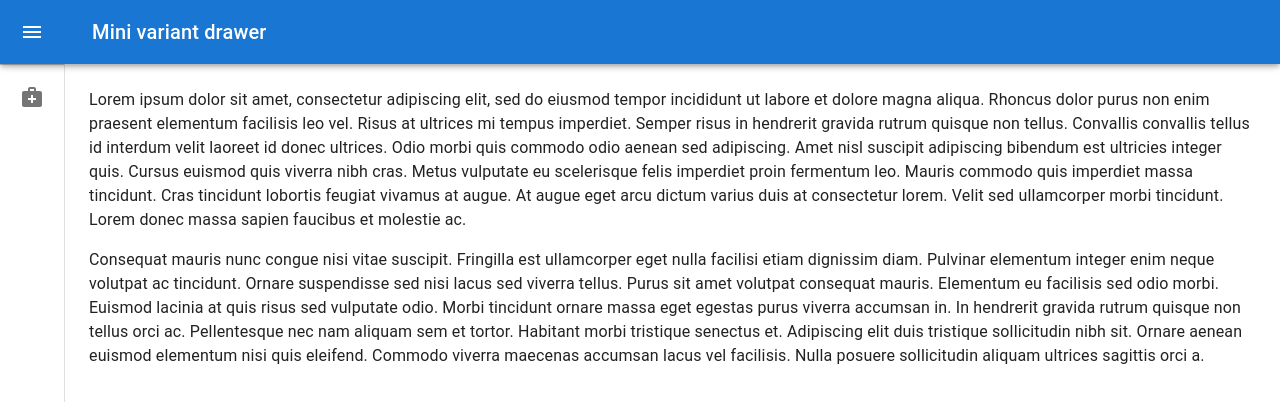
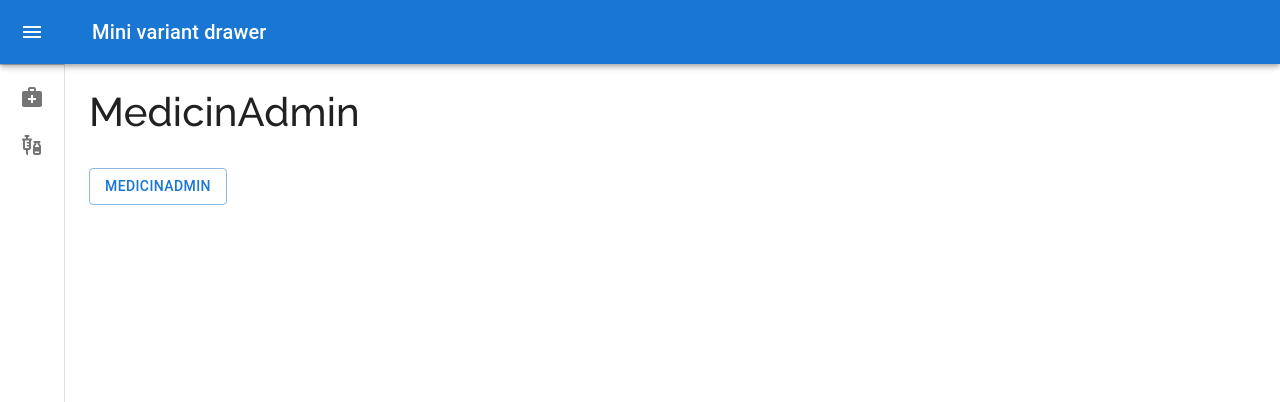
Before and after one commit to urmiljoshi/cityhospitl, a React (Create React App) app: page /MedicinAdmin in a window 1280 px wide. Shown: the top 402 px of the page. Built offline with nearby package versions, Linux system fonts and the light colour scheme.

Commit message:
20_9_Dialog

```diff
--- a/src/Admin/componets/Layout.js
+++ b/src/Admin/componets/Layout.js
@@ -19,6 +19,8 @@ import ListItemText from '@mui/material/ListItemText';
 import InboxIcon from '@mui/icons-material/MoveToInbox';
 import MailIcon from '@mui/icons-material/Mail';
 import MedicalServicesIcon from '@mui/icons-material/MedicalServices';
+import { NavLink } from 'react-router-dom';
+import VaccinesIcon from '@mui/icons-material/Vaccines';
 
 const drawerWidth = 240;
 
@@ -87,7 +89,7 @@ const Drawer = styled(MuiDrawer, { shouldForwardProp: (prop) => prop !== 'open'
   }),
 );
 
-export default function Layout() {
+export default function Layout({children}) {
   const theme = useTheme();
   const [open, setOpen] = React.useState(false);
 
@@ -100,7 +102,8 @@ export default function Layout() {
   };
 
     let MedicinAdmin = [
-        { name : 'MedicinAdmin', icon :<MedicalServicesIcon/> }]
+        { name : 'MedicinAdmin', icon :<MedicalServicesIcon/>, to :'/MedicinAdmin' },
+        { name : 'DoctorsAdmin', icon :<VaccinesIcon/>, to :'/DoctorsAdmin' }]
   return (
     <Box sx={{ display: 'flex' }}>
       <CssBaseline />
@@ -132,7 +135,7 @@ export default function Layout() {
         <Divider />
         <List>
           {MedicinAdmin.map((text, index) => (
-            <ListItem key={index} disablePadding sx={{ display: 'block' }}>
+            <ListItem exact component={NavLink} to={text.to} key={index} disablePadding sx={{ display: 'block' }}>
               <ListItemButton
                 sx={{
                   minHeight: 48,
@@ -158,33 +161,7 @@ export default function Layout() {
       </Drawer>
       <Box component="main" sx={{ flexGrow: 1, p: 3 }}>
         <DrawerHeader />
-        <Typography paragraph>
-          Lorem ipsum dolor sit amet, consectetur adipiscing elit, sed do eiusmod
-          tempor incididunt ut labore et dolore magna aliqua. Rhoncus dolor purus non
-          enim praesent elementum facilisis leo vel. Risus at ultrices mi tempus
-          imperdiet. Semper risus in hendrerit gravida rutrum quisque non tellus.
-          Convallis convallis tellus id interdum velit laoreet id donec ultrices.
-          Odio morbi quis commodo odio aenean sed adipiscing. Amet nisl suscipit
-          adipiscing bibendum est ultricies integer quis. Cursus euismod quis viverra
-          nibh cras. Metus vulputate eu scelerisque felis imperdiet proin fermentum
-          leo. Mauris commodo quis imperdiet massa tincidunt. Cras tincidunt lobortis
-          feugiat vivamus at augue. At augue eget arcu dictum varius duis at
-          consectetur lorem. Velit sed ullamcorper morbi tincidunt. Lorem donec massa
-          sapien faucibus et molestie ac.
-        </Typography>
-        <Typography paragraph>
-          Consequat mauris nunc congue nisi vitae suscipit. Fringilla est ullamcorper
-          eget nulla facilisi etiam dignissim diam. Pulvinar elementum integer enim
-          neque volutpat ac tincidunt. Ornare suspendisse sed nisi lacus sed viverra
-          tellus. Purus sit amet volutpat consequat mauris. Elementum eu facilisis
-          sed odio morbi. Euismod lacinia at quis risus sed vulputate odio. Morbi
-          tincidunt ornare massa eget egestas purus viverra accumsan in. In hendrerit
-          gravida rutrum quisque non tellus orci ac. Pellentesque nec nam aliquam sem
-          et tortor. Habitant morbi tristique senectus et. Adipiscing elit duis
-          tristique sollicitudin nibh sit. Ornare aenean euismod elementum nisi quis
-          eleifend. Commodo viverra maecenas accumsan lacus vel facilisis. Nulla
-          posuere sollicitudin aliquam ultrices sagittis orci a.
-        </Typography>
+       {children}
       </Box>
     </Box>
   );
--- /dev/null
+++ b/src/Admin/conteinars/DoctorsAdmin.js
@@ -0,0 +1,62 @@
+import React from 'react';
+import Button from '@mui/material/Button';
+import TextField from '@mui/material/TextField';
+import Dialog from '@mui/material/Dialog';
+import DialogActions from '@mui/material/DialogActions';
+import DialogContent from '@mui/material/DialogContent';
+import DialogContentText from '@mui/material/DialogContentText';
+import DialogTitle from '@mui/material/DialogTitle';
+
+function DoctorsAdmin(props) {
+    const [open, setOpen] = React.useState(false);
+
+    const handleClickOpen = () => {
+        setOpen(true);
+    };
+
+    const handleClose = () => {
+        setOpen(false);
+    };
+    return (
+        <div>
+            <h1>DoctorsAdmin</h1>
+            <br />
+            <div>
+                <Button variant="outlined" onClick={handleClickOpen}>
+                    Open form dialog
+                </Button>
+                <Dialog open={open} onClose={handleClose}>
+                    <DialogTitle>Subscribe</DialogTitle>
+                    <DialogContent>
+
+                        <TextField
+                            autoFocus
+                            margin="dense"
+                            id="name"
+                            name="name"
+                            label="Doctor name"
+                            fullWidth
+                            variant="standard"
+                        />
+                        <TextField
+                            autoFocus
+                            margin="dense"
+                            id="name"
+                            name="name"
+                            label="Doctor Number"
+                            fullWidth
+                            variant="standard"
+                        />
+                    </DialogContent>
+                    <DialogActions>
+                        <Button onClick={handleClose}>Cancel</Button>
+                        <Button onClick={handleClose}>Add</Button>
+                    </DialogActions>
+                </Dialog>
+            </div>
+        </div>
+
+    );
+}
+
+export default DoctorsAdmin;
--- a/src/Admin/conteinars/MedicinAdmin.js
+++ b/src/Admin/conteinars/MedicinAdmin.js
@@ -1,10 +1,78 @@
-import React from 'react';
+import * as React from 'react';
+import Button from '@mui/material/Button';
+import TextField from '@mui/material/TextField';
+import Dialog from '@mui/material/Dialog';
+import DialogActions from '@mui/material/DialogActions';
+import DialogContent from '@mui/material/DialogContent';
+import DialogContentText from '@mui/material/DialogContentText';
+import DialogTitle from '@mui/material/DialogTitle';
 
 function MedicinAdmin(props) {
+    const [open, setOpen] = React.useState(false);
+
+    const handleClickOpen = () => {
+      setOpen(true);
+    };
+
+    const handleClose = () => {
+      setOpen(false);
+    };
     return (
         <div>
             <h1>MedicinAdmin</h1>
+            <br/>
+            <div>
+      <Button variant="outlined" onClick={handleClickOpen}>
+      MedicinAdmin
+      </Button>
+      <Dialog open={open} onClose={handleClose}>
+        <DialogTitle>MedicinAdmin</DialogTitle>
+        <DialogContent>
+          <TextField
+            autoFocus
+            margin="dense"
+            id="name"
+            name="name"
+            label="Add Medicin"
+            fullWidth
+            variant="standard"
+          />
+          <TextField
+            autoFocus
+            margin="dense"
+            id="Price"
+            name="Price"
+            label="Price"
+            fullWidth
+            variant="standard"
+          />
+          <TextField
+            autoFocus
+            margin="dense"
+            id="Qnt"
+            name="Qnt"
+            label=" Qntity"
+            fullWidth
+            variant="standard"
+          />
+          <TextField
+            autoFocus
+            margin="dense"
+            id="expiry"
+            name="expiry"
+            label="expiry"
+            fullWidth
+            variant="standard"
+          />
+        </DialogContent>
+        <DialogActions>
+          <Button onClick={handleClose}>Cancel</Button>
+          <Button onClick={handleClose}>Add Medicin</Button>
+        </DialogActions>
+      </Dialog>
+    </div>
         </div>
+
     );
 }
 
--- a/src/App.js
+++ b/src/App.js
@@ -15,6 +15,7 @@ import Auth from './conteinars/Auth/Auth';
 import Medicine from './conteinars/Medicine/Medicine';
 import MedicinAdmin from './Admin/conteinars/MedicinAdmin';
 import Layout from './Admin/componets/Layout';
+import DoctorsAdmin from './Admin/conteinars/DoctorsAdmin';
 
 // const HWL = Loading(Home)
  function App() {
@@ -62,7 +63,8 @@ import Layout from './Admin/componets/Layout';
       <Footer /> */}
       <Layout>
         <Switch>
-            <Route exact path={"MedicinAdmin"} component={MedicinAdmin}/>
+            <Route exact path={'/MedicinAdmin'} component={MedicinAdmin}/>
+            <Route exact path={'/DoctorsAdmin'} component={DoctorsAdmin}/>
         </Switch>
       </Layout>
     </div>
```
